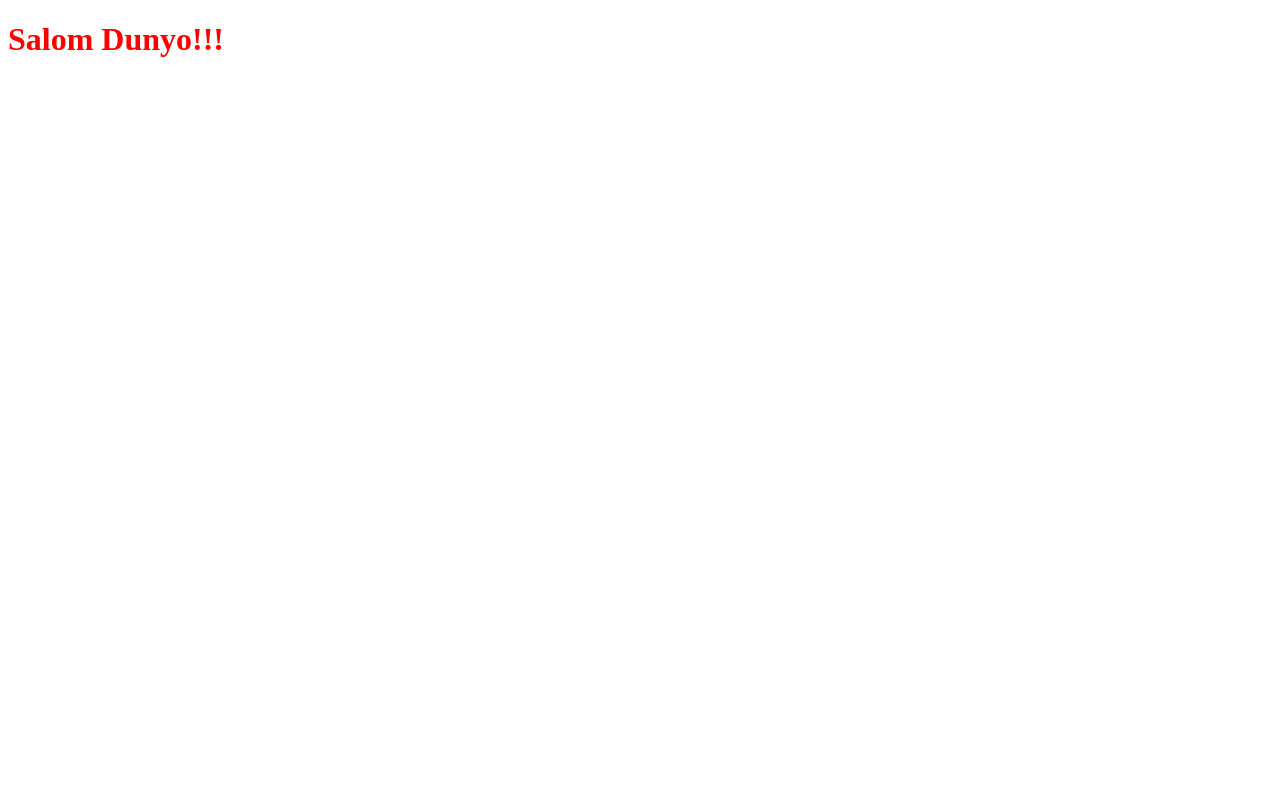
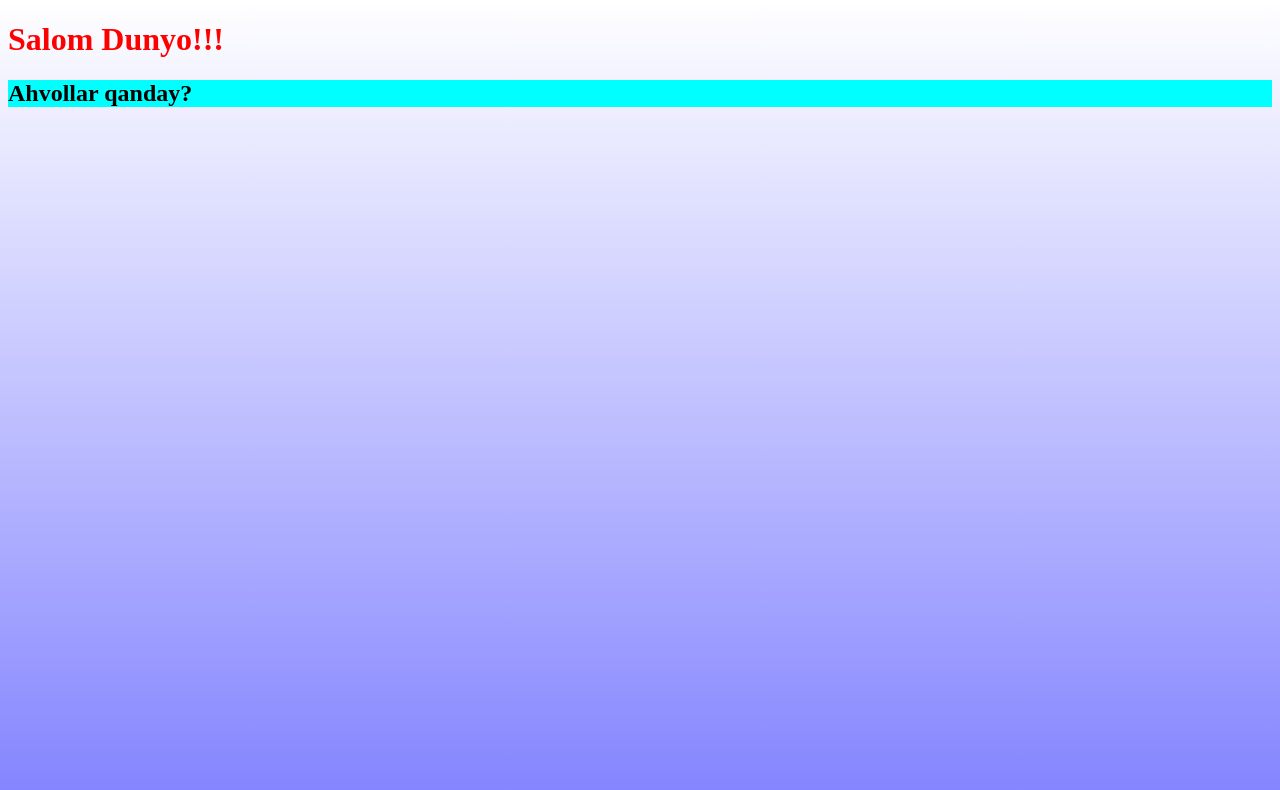
Before and after one commit to karimovhusan/first, a plain HTML site: page index.html in a window 1280 px wide. Drawn offline with Linux system fonts and the light colour scheme.

Commit message:
bg qo'shildi.

```diff
--- a/index.html
+++ b/index.html
@@ -7,7 +7,8 @@
     <link rel="stylesheet" href="./style.css">
     <title>Document</title>
 </head>
-<body>
+<body class="bg">
     <h1>Salom Dunyo!!!</h1>
+    <h2>Ahvollar qanday?</h2>
 </body>
 </html>
--- a/style.css
+++ b/style.css
@@ -1,3 +1,14 @@
 h1{
     color: red;
 }
+
+h2{
+    background-color: aqua;
+}
+
+.bg{
+    height: 100vh;
+    background-image: linear-gradient(rgba(255, 255, 255, 0.7), rgba(0, 0, 255, 0.5));
+    background-repeat: no-repeat;
+    background-size: cover;
+}
```
